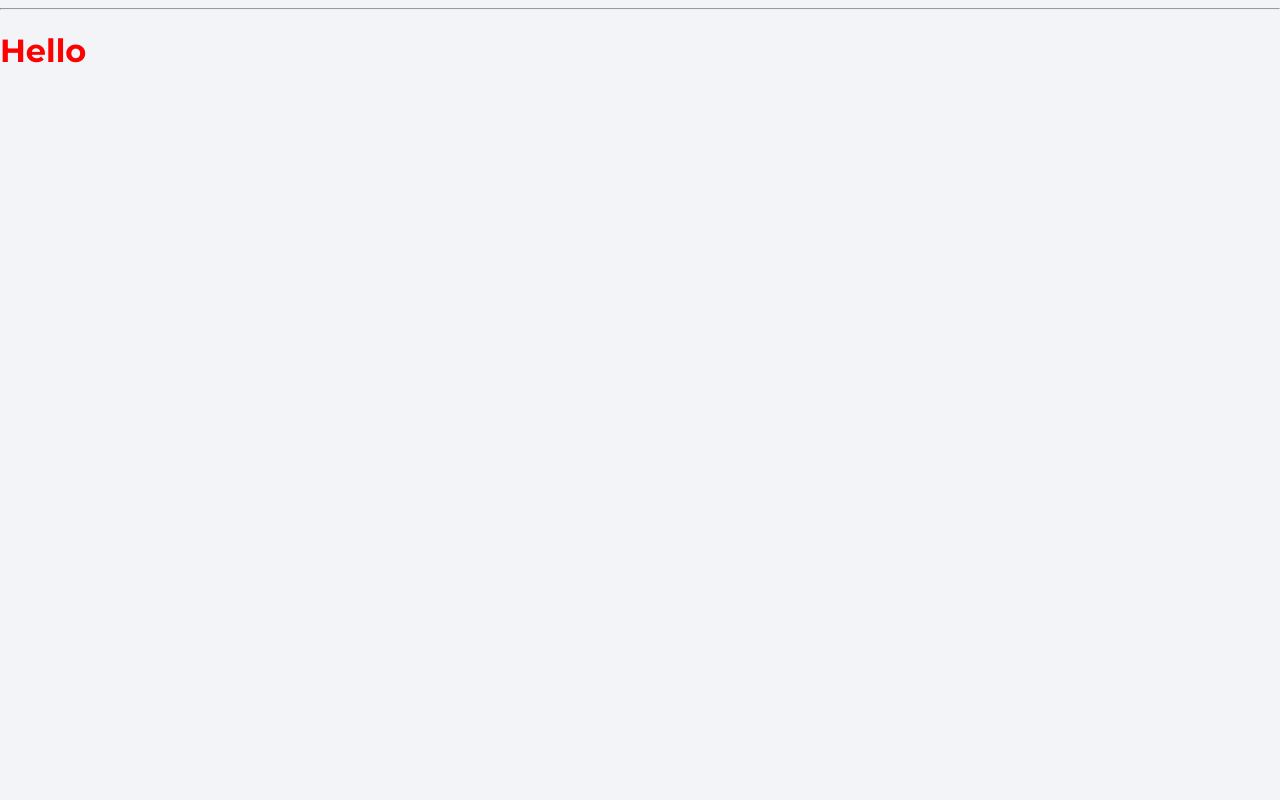
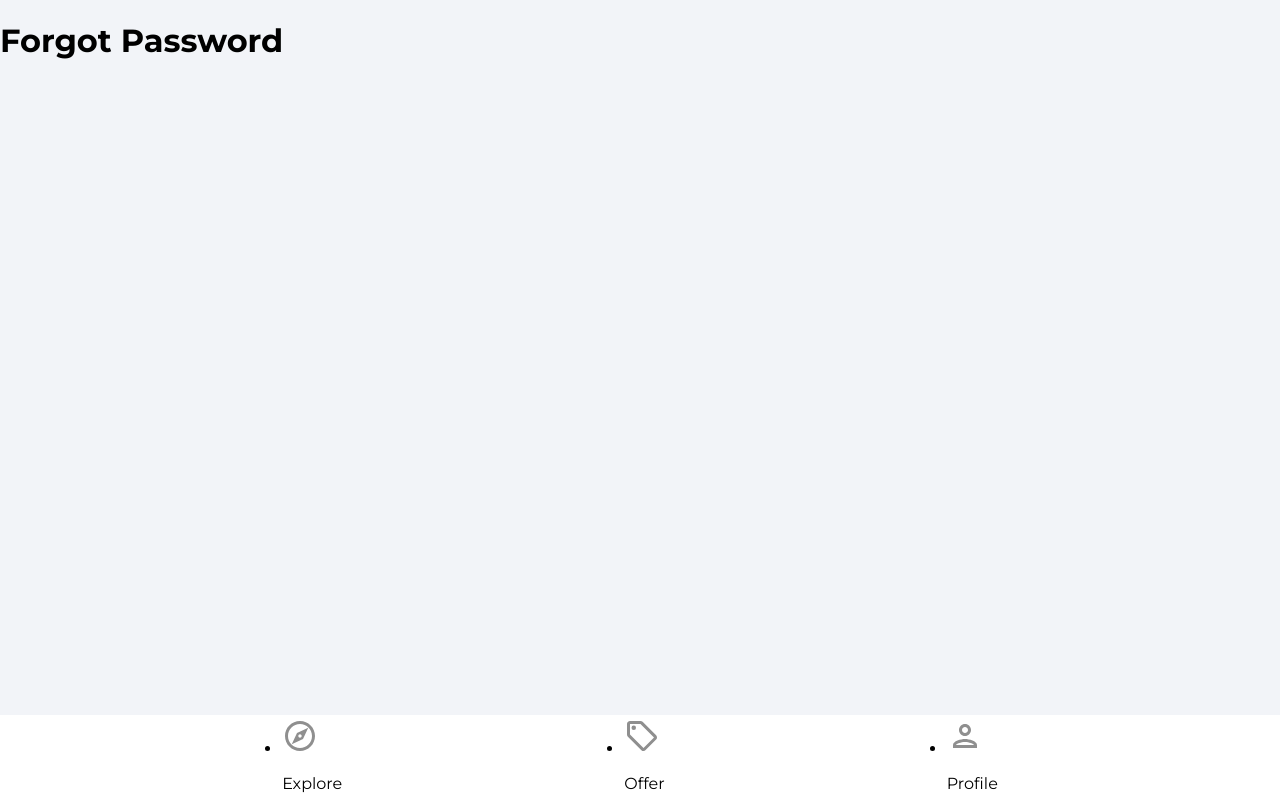
Before and after one commit to KaloyanBouresh/react-house-marketplace, a React (Create React App) app: page /frogot-password in a window 1280 px wide. Built offline with nearby package versions, Linux system fonts and the light colour scheme.

Commit message:
firebase setup + pages + routing

```diff
--- a/package.json
+++ b/package.json
@@ -9,6 +9,7 @@
     "firebase": "^9.12.1",
     "react": "^17.0.2",
     "react-dom": "^17.0.2",
+    "react-router-dom": "^6.4.2",
     "react-scripts": "5.0.1",
     "web-vitals": "^2.1.4"
   },
--- a/src/App.jsx
+++ b/src/App.jsx
@@ -1,10 +1,26 @@
+import { BrowserRouter as Router, Routes, Route } from 'react-router-dom';
+import Explore from './pages/Explore';
+import SignIn from './pages/SignIn';
+import ForgotPassword from './pages/ForgotPassword';
+import Offers from './pages/Offers';
+import SignUp from './pages/SignUp';
+import Profile from './pages/Profile';
+import Navbar from './components/Navbar';
+
 function App() {
   return (
     <>
-      <hr />
-      <h1 style={{ color: "red" }}>
-        Hello
-      </h1>
+      <Router>
+        <Routes>
+          <Route path='/sign-in' element={<SignIn />}></Route>
+          <Route path='/sign-up' element={<SignUp />}></Route>
+          <Route path='/offers' element={<Offers />}></Route>
+          <Route path='/profile' element={<SignIn />}></Route>
+          <Route path='/frogot-password' element={<ForgotPassword />}></Route>
+          <Route path='/' element={<Explore />}></Route>
+        </Routes>
+        < Navbar />
+      </Router>
     </>
   );
 }
--- /dev/null
+++ b/src/components/Navbar.jsx
@@ -0,0 +1,38 @@
+import { useNavigate, useLocation } from 'react-router-dom';
+import { ReactComponent as OfferIcon } from '../assets/svg/localOfferIcon.svg';
+import { ReactComponent as ExploreIcon } from '../assets/svg/exploreIcon.svg';
+import { ReactComponent as PersonOutlineIcon } from '../assets/svg/personOutlineIcon.svg';
+
+function Navbar() {
+    const navigate = useNavigate();
+    const location = useLocation();
+
+    const pathMatchRoute = (route) => {
+        if (route === location.pathname) {
+            return true;
+        }
+    }
+
+    return (
+        <footer className='navbar'>
+            <nav className='navbarNav'>
+                <ul className="navbarListItems">
+                    <li className="navbarlistItem" onClick={() => navigate('/')}>
+                        <ExploreIcon fill={pathMatchRoute('/') ? "#2c2c2c" : '#8f8f8f'} width='36px' height='36px' />
+                        <p>Explore</p>
+                    </li>
+                    <li className="navbarlistItem" onClick={() => navigate('/offers')}>
+                        <OfferIcon fill={pathMatchRoute('/offers') ? "#2c2c2c" : '#8f8f8f'} width='36px' height='36px' />
+                        <p>Offer</p>
+                    </li>
+                    <li className="navbarlistItem" onClick={() => navigate('/profile')}>
+                        <PersonOutlineIcon fill={pathMatchRoute('/profile') ? "#2c2c2c" : '#8f8f8f'} width='36px' height='36px' />
+                        <p>Profile</p>
+                    </li>
+                </ul>
+            </nav>
+        </footer>
+    )
+}
+
+export default Navbar
--- /dev/null
+++ b/src/pages/Explore.jsx
@@ -0,0 +1,13 @@
+
+
+function Explore() {
+    return (
+        <div>
+            <h1>
+                Explore
+            </h1>
+        </div>
+    )
+}
+
+export default Explore
--- /dev/null
+++ b/src/pages/ForgotPassword.jsx
@@ -0,0 +1,13 @@
+import React from 'react'
+
+function ForgotPassword() {
+    return (
+        <div>
+            <h1>
+                Forgot Password
+            </h1>
+        </div>
+    )
+}
+
+export default ForgotPassword
--- /dev/null
+++ b/src/pages/Offers.jsx
@@ -0,0 +1,13 @@
+
+
+function Offers() {
+    return (
+        <div>
+            <h1>
+                Offers
+            </h1>
+        </div>
+    )
+}
+
+export default Offers
--- /dev/null
+++ b/src/pages/Profile.jsx
@@ -0,0 +1,13 @@
+import React from 'react'
+
+function Profile() {
+    return (
+        <div>
+            <h1>
+                Profile
+            </h1>
+        </div>
+    )
+}
+
+export default Profile
--- /dev/null
+++ b/src/pages/SignIn.jsx
@@ -0,0 +1,13 @@
+import React from 'react'
+
+function SignIn() {
+    return (
+        <div>
+            <h1>
+                Sign In
+            </h1>
+        </div>
+    )
+}
+
+export default SignIn
--- /dev/null
+++ b/src/pages/SignUp.jsx
@@ -0,0 +1,13 @@
+import React from 'react'
+
+function SignUp() {
+  return (
+    <div>
+      <h1>
+        Sign Up
+      </h1>
+    </div>
+  )
+}
+
+export default SignUp
```
Also changed, not shown: 1 other file (tests, documents, lock files or other folders).
